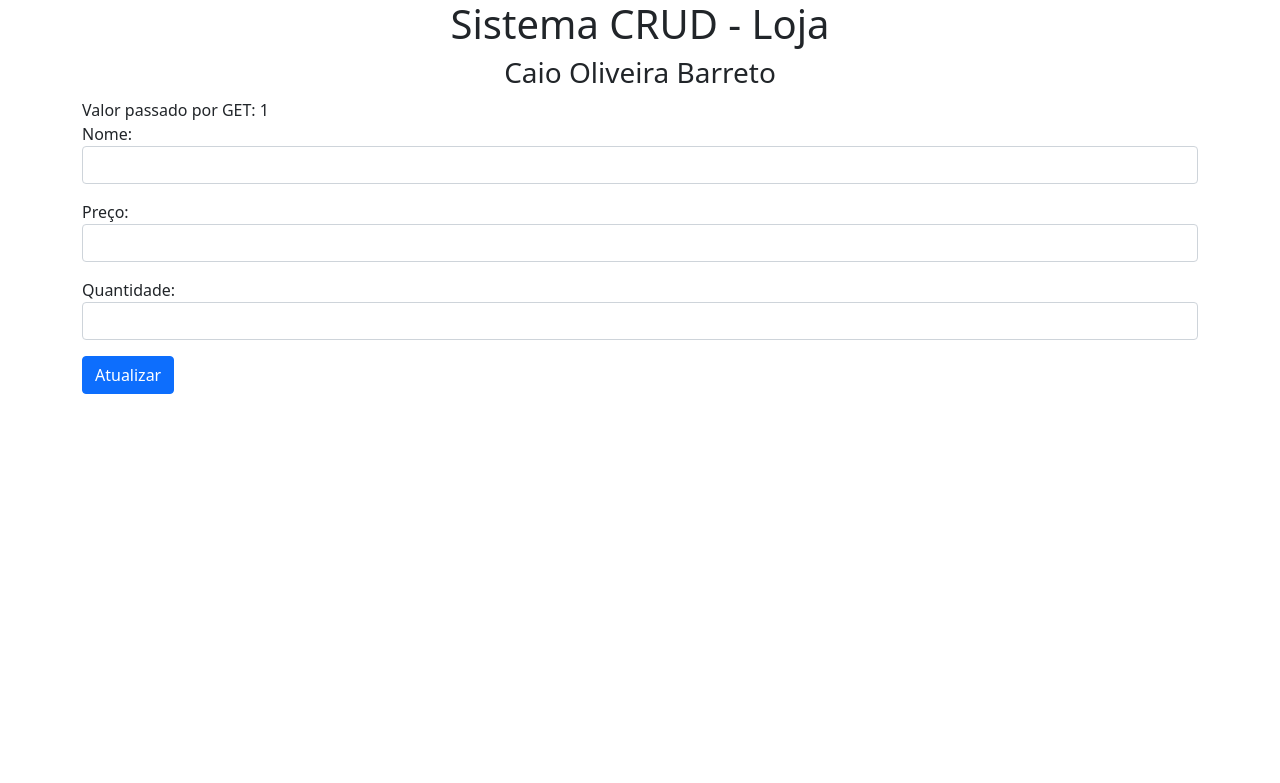
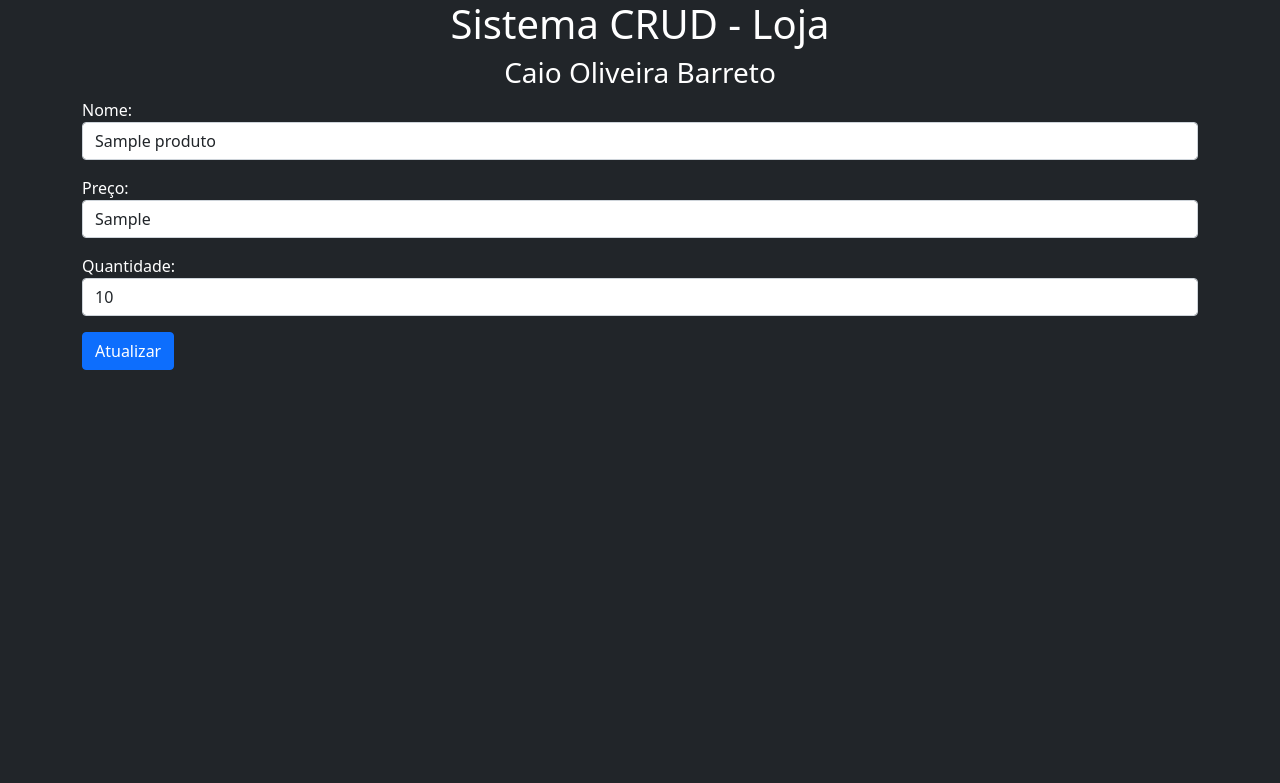
Before and after one commit to Caiooliveirabarreto/LojaSWI, a PHP site: page /Form_Atualiza.php?id=1 in a window 1280 px wide. Shown: the top 783 px of the page. Run offline with PHP 8.4, Linux system fonts and the light colour scheme; tables that the repository leaves empty or names only in its code hold one stand-in row (values such as "Sample post").

Commit message:
Atualiza e Excluir

```diff
--- a/Form_Atualiza.php
+++ b/Form_Atualiza.php
@@ -1,22 +1,28 @@
+<body class="bg-dark text-white">
+
 <?php
     include 'pedaco.php';
+    $id = $_GET['id'];
+
 ?>
 
     <div class="container">
-        <form action="atualizar.php" method="POST">
+        <form action="atualiza.php?id=<?php echo $id; ?>" method="POST">
+            <?php
+                require 'conexao.php';
+                $sql = "SELECT * FROM produtos WHERE id = $id";
+                $stmt = $pdo->query($sql);
+                $produto = $stmt->fetch(PDO::FETCH_ASSOC);
+            ?>
 
-            <?php
-                $id = $_GET['id'];
-                echo "Valor passado por GET: $id";
-            ?>
             <div class="mb-3">
-                Nome: <input type="text" name="nome" class="form-control">
+                Nome: <input type="text" value="<?php echo $produto['nome']; ?>" name="nome_novo" class="form-control">
             </div>
             <div class="mb-3">
-                Preço: <input type="text" name="preco" class="form-control">
+                Preço: <input type="text" value="<?php echo $produto['preco']; ?>" name="preco_novo" class="form-control">
             </div>
             <div class="mb-3">
-                Quantidade: <input type="text" name="quantidade" class="form-control">
+                Quantidade: <input type="text" value="<?php echo $produto['quantidade']; ?>" name="quantidade_novo" class="form-control">
             </div>
 
             <button type="submit" class="btn btn-primary">Atualizar</button>
--- a/form_cadastra.php
+++ b/form_cadastra.php
@@ -1,3 +1,5 @@
+<body class="bg-dark text-white">
+
 <?php
     include 'pedaco.php';
 ?>
--- a/inserir.php
+++ b/inserir.php
@@ -1,3 +1,6 @@
+<body class="bg-dark text-white">
+
+</body>
 <?php
     require 'conexao.php';
     $nome = $_POST['nome'];
@@ -14,6 +17,7 @@
 
     if ($stmt->execute()) {
         echo "Produto inserido com sucesso!";
+        header("location: listar.php");
     }
     else {
         echo "Erro ao inserir produto.";
--- a/listar.php
+++ b/listar.php
@@ -1,3 +1,5 @@
+<body class="bg-dark text-white">
+
 <?php
 include 'pedaco.php';
 ?>
@@ -26,8 +28,8 @@ include 'pedaco.php';
                     echo "
                     <td>
                         <div class='btn-group' role='group'>
-                            <a href='Form_Atualiza.php?id=XX' type='button' class='btn btn-danger'>Atualizar</a>
-                            <a href='#' type='button' class='btn btn-warning'>Apagar</a>
+                            <a href='Form_Atualiza.php?id=" . $produto['id'] . "' type='button' class='btn btn-danger'>Atualizar</a>
+                            <a href='excluir.php?id=" . $produto['id'] . "' type='button' class='btn btn-warning'>Apagar</a>
                         </div>
                     </td>
                     ";
```
Also changed, not shown: atualiza.php (added, +27 -0 lines), excluir.php (added, +17 -0 lines), index.php (+10 -6 lines).
